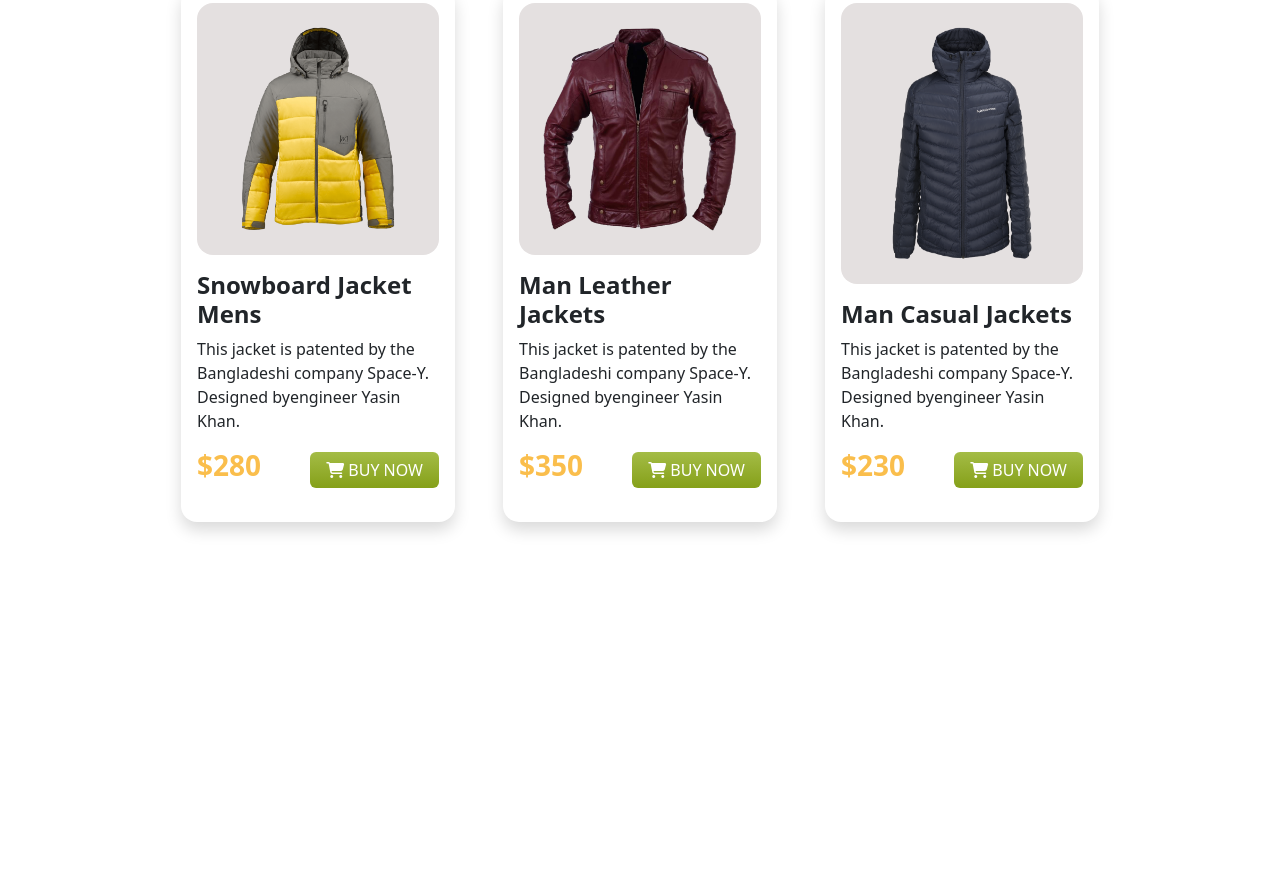
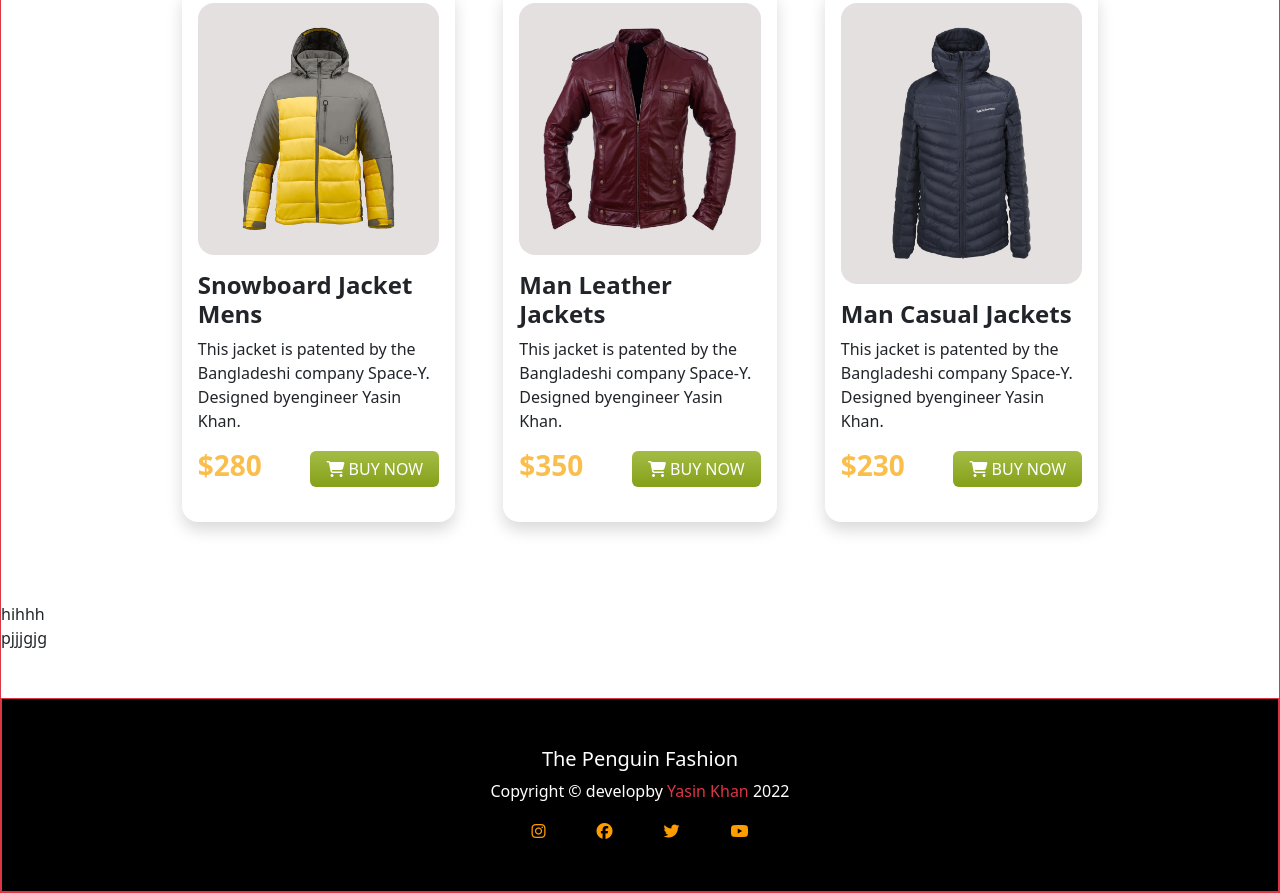
Before and after one commit to yasin2514/Penguin-commerce, a plain HTML site: page index.html in a window 1280 px wide. Shown: the part 1552-2445 px from the top of the page. Before the commit the page ends 2154 px from the top, so only its background shows below. Drawn offline with nearby package versions, Linux system fonts and the light colour scheme.

Commit message:
footer  done

```diff
--- a/index.html
+++ b/index.html
@@ -51,7 +51,7 @@
         </nav>
         <!-- navbar-end -->
     </header>
-    <main class="position-absolute t-80 container-fluid p-0">
+    <main class="position-absolute t-80 container-fluid p-0 border border-danger ">
         <!-- banner-start -->
         <section class="container-fluid bg-babypink px-0 py-5">
             <div class="container  w-80">
@@ -228,16 +228,36 @@
                     </div>
 
 
+                </div>
             </section>
+        </section>
+
         <!-- our-service-section -->
         <section>
             <div class="div1">
+                hihhh
 
             </div>
             <div class="div2">
+                pjjjgjg
 
             </div>
         </section>
+
+
+        <!-- footer-section -->
+        <footer id="about-us"
+            class=" mt-5 -0 py-5 bg-black text-white d-flex justify-content-center align-items-center flex-column border border-danger">
+            <h5>The Penguin Fashion</h5>
+            <p>Copyright &copy developby <span class="text-danger">Yasin Khan </span> 2022</p>
+            <div class="w-25 d-flex justify-content-evenly ">
+                <a href="" class="a-link"><i class="fa-brands fa-instagram"></i></a>
+                <a href="" class="a-link"><i class="fa-brands fa-facebook"></i></a>
+                <a href="" class="a-link"><i class="fa-brands fa-twitter"></i></a>
+                <a href="" class="a-link"><i class="fa-brands fa-youtube"></i></a>
+            </div>
+        </footer>
+
 
 
 
--- a/styles/style.css
+++ b/styles/style.css
@@ -48,3 +48,13 @@
     color: white;
 
 }
+/* link-nav-section */
+.a-link {
+    text-decoration: none;
+    color: #FF9D00;
+
+}
+
+.a-link:hover {
+    color: #e28f08;
+}
```
Lines whose indentation alone changed are shown as unchanged.
